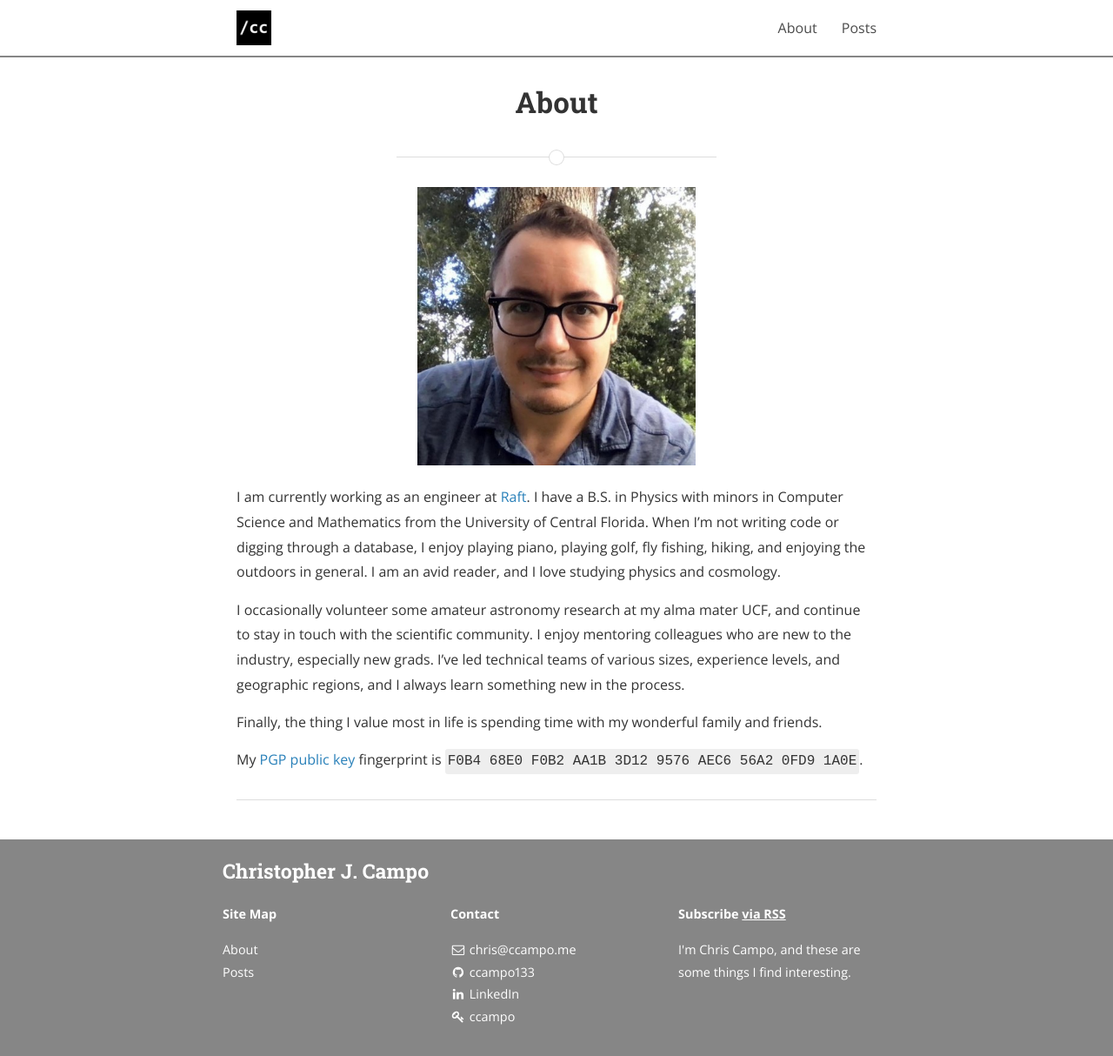
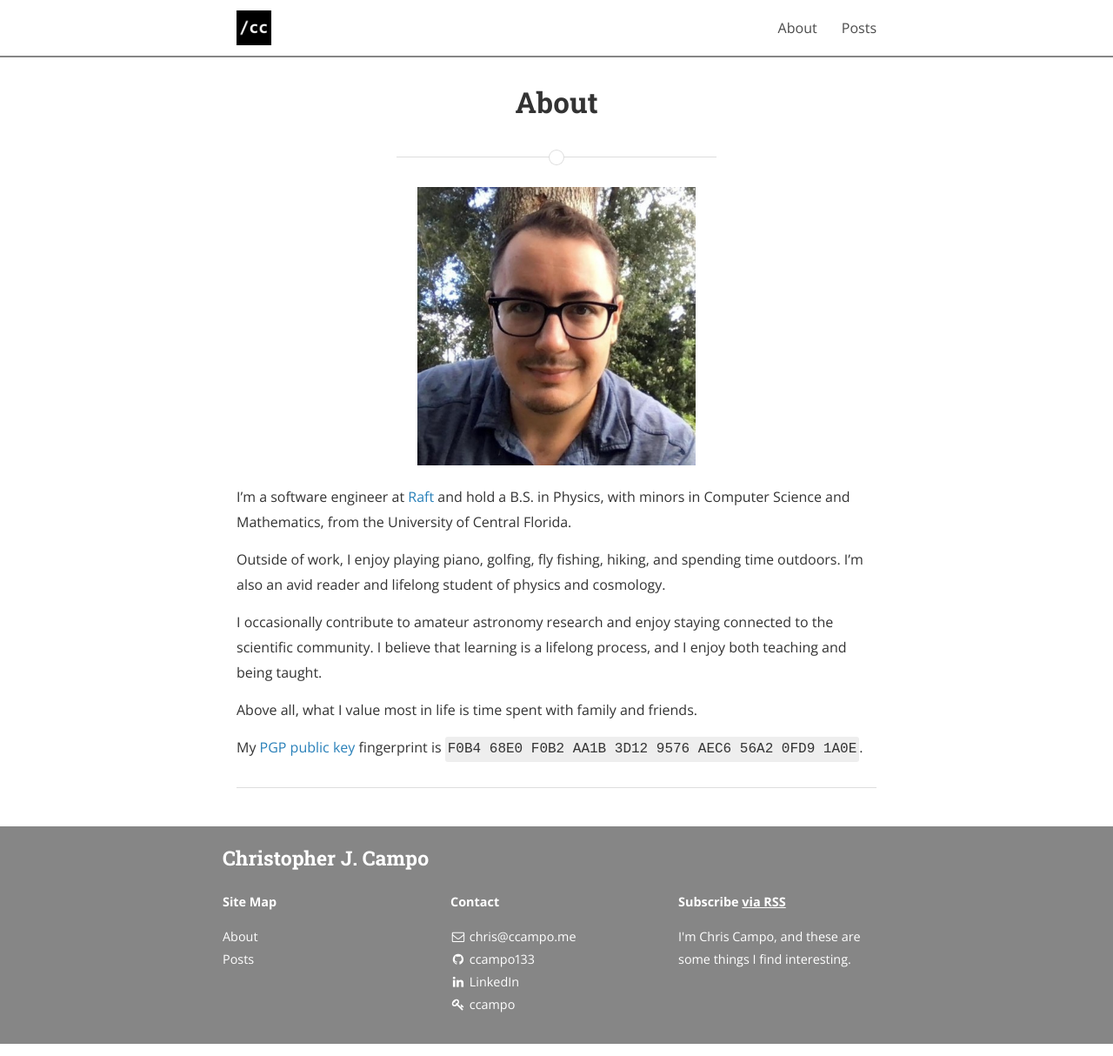
Before and after one commit to ccampo133/ccampo133.github.io, a Jekyll site: the page built from pages/about.md, in a window 1280 px wide. Shown: the whole page at 87% size. Built offline with Jekyll 4.4.1, drawn with Linux system fonts in a browser that asks for light colours; nearby versions of some CDN libraries; a style sheet for code colours, icons or effects is not loaded.

Commit message:
Update about page with improved personal description
Revised personal introduction and hobbies for clarity and conciseness.

```diff
--- a/pages/about.md
+++ b/pages/about.md
@@ -6,20 +6,18 @@ permalink: /about/
 
 <img src="{{ site.baseurl }}/assets/images/me.jpg" title="Me (c. 2021)" class="profile">
 
-I am currently working as an engineer at [Raft][work]. I have a B.S. in Physics
-with minors in Computer Science and Mathematics from the University of Central
-Florida. When I'm not writing code or digging through a database, I enjoy
-playing piano, playing golf, fly fishing, hiking, and enjoying the outdoors in
-general. I am an avid reader, and I love studying physics and cosmology.
+I'm a software engineer at [Raft][work] and hold a B.S. in Physics, with minors
+in Computer Science and Mathematics, from the University of Central Florida.
 
-I occasionally volunteer some amateur astronomy research at my alma mater UCF,
-and continue to stay in touch with the scientific community. I enjoy mentoring
-colleagues who are new to the industry, especially new grads. I've led technical
-teams of various sizes, experience levels, and geographic regions, and I always
-learn something new in the process.
+Outside of work, I enjoy playing piano, golfing, fly fishing, hiking, and
+spending time outdoors. I’m also an avid reader and lifelong student of physics
+and cosmology.
 
-Finally, the thing I value most in life is spending time with my wonderful
-family and friends.
+I occasionally contribute to amateur astronomy research and enjoy staying
+connected to the scientific community. I believe that learning is a lifelong
+process, and I enjoy both teaching and being taught.
+
+Above all, what I value most in life is time spent with family and friends.
 
 My [PGP public key](/assets/misc/pgp_key.asc) fingerprint is
 `F0B4 68E0 F0B2 AA1B 3D12 9576 AEC6 56A2 0FD9 1A0E`.
```
